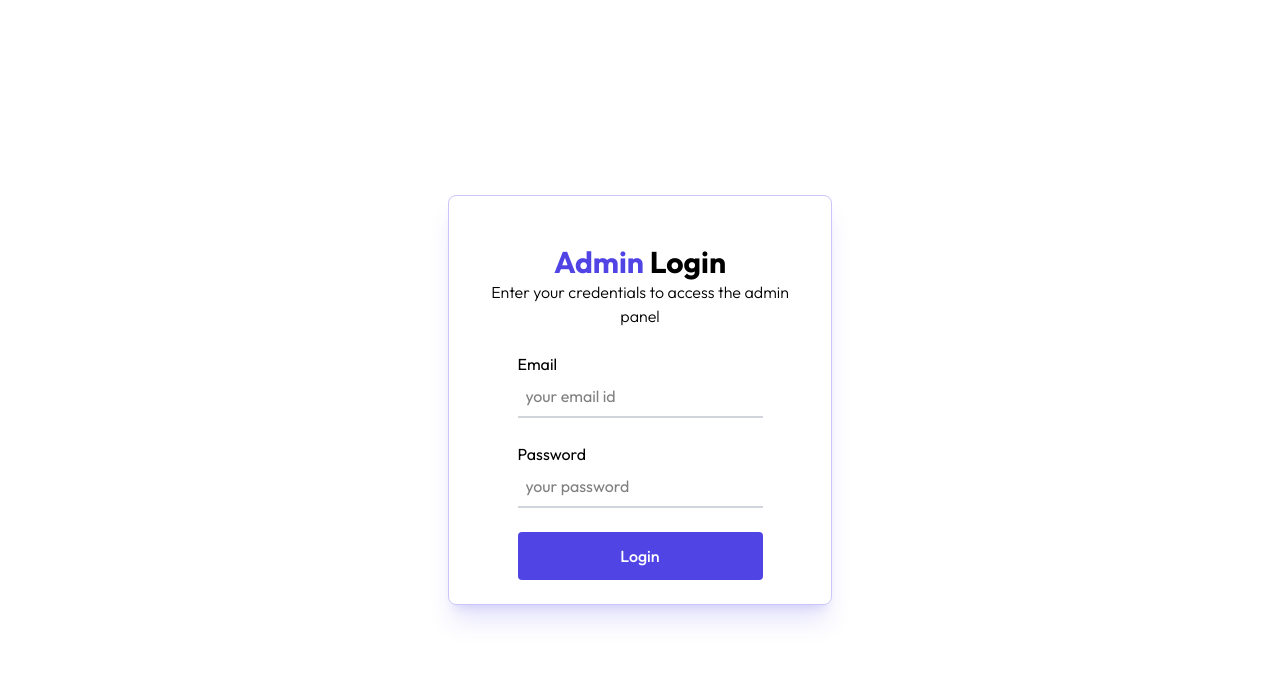
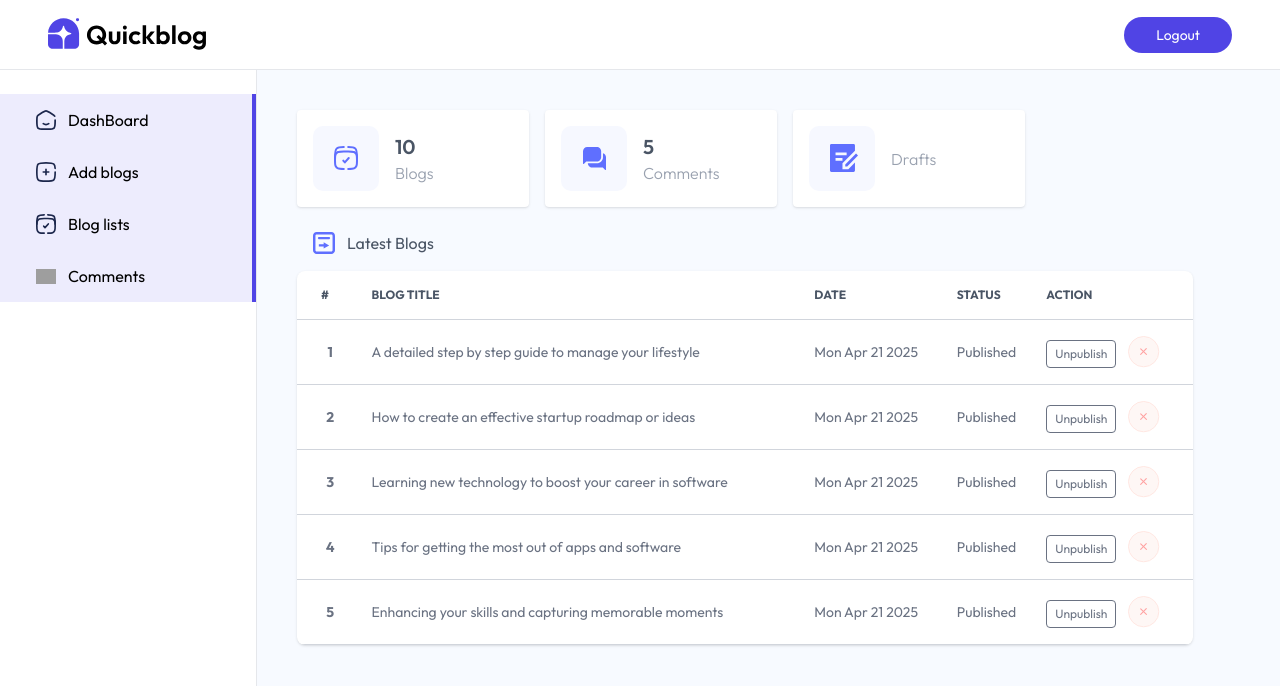
Before and after one commit to Holuwaphemmy01/Akinzo-Blog, a React (Vite) app in the folder client/: page /admin in a window 1280 px wide. Shown: the top 686 px of the page. Built offline with nearby package versions, Linux system fonts and the light colour scheme; grey boxes are pictures that could not be loaded.

Commit message:
Dashboard done

```diff
--- a/client/src/App.jsx
+++ b/client/src/App.jsx
@@ -15,7 +15,7 @@
       <Routes>
         <Route path='/' element={<Home />} />
         <Route path='/blog/:id' element={<Blog />} />
-        <Route path='/admin' element={false ?<Layout/> : <Login/>}>
+        <Route path='/admin' element={true ?<Layout/> : <Login/>}>
           <Route index element={<Dashboard/>}/>
           <Route path='addBlog' element={<AddBlog/>}/>
           <Route path='listBlog' element={<ListBlog/>}/>
--- /dev/null
+++ b/client/src/components/admin/BlogTableItem.jsx
@@ -0,0 +1,29 @@
+import React from 'react'
+import { assets } from '../../assets/assets';
+
+const BlogTableItem = ({blog, fetchBlog, index}) => {
+
+    const {title, createdAt} = blog;
+    const BlogDate = new Date(createdAt)
+
+  return (
+    <tr className='border-y border-gray-300'>
+        <th className='px-2 py-4'>{index}</th>
+        <td className='px-2 py-4'> {title} </td>
+        <td className='px-2 py-4 max-sm:hidden'> {BlogDate.toDateString()} </td>
+        <td className='px-2 py-4 max-sm:hidden' >
+            <p className='{`${blog.isPublished ? "text-green-600" : "text-orange-700" }`}'>
+              {blog.isPublished ? 'Published' : 'Unpublished'} </p>
+        </td>
+        <td className='px-2 py-4 flex text-xs gap-3'>
+            <button className='border px-2 py-0.5 mt-1 rounded cursor-pointer
+            '>{blog.isPublished ? 'Unpublish' : 'Publish'}</button>
+            <img src={assets.cross_icon} className='w-8 hover:scale-110 transition-all
+            cursor-pointer' alt="" />
+        </td>
+
+    </tr>
+  )
+}
+
+export default BlogTableItem
--- a/client/src/pages/admin/Dashboard.jsx
+++ b/client/src/pages/admin/Dashboard.jsx
@@ -1,8 +1,91 @@
-import React from 'react'
+import React, { useEffect, useState } from 'react'
+import { assets, comments_data, dashboard_data } from '../../assets/assets'
+import BlogTableItem from '../../components/admin/BlogTableItem'
 
 const Dashboard = () => {
+
+    const [dashboardData, setDashboardData] = useState({
+        blogs: 0,
+        comments: 0,
+        draft: 0,
+        recentBlogs: []
+    })
+
+    const fetchDashboard = async ()=> {
+        setDashboardData(dashboard_data)
+    }
+
+    useEffect(()=>{
+        fetchDashboard()
+    }, [])
+
   return (
-    <div>
+    <div className='flex-1 p-4 md:p-10 bg-blue-50/50'>
+
+        <div className='flex flex-wrap gap-4'>
+
+            <div className='flex items-center gap-4 bg-white p-4 min-w-58 rounded
+            shadow cursor-pointer hover:scale-105 transition-all'>
+                <img src={assets.dashboard_icon_1} alt="" />
+                <div className=''>
+                    <p className='text-xl font-semibold text-gray-600'>
+                    {dashboardData.blogs}</p>
+                    <p className='text-gray-400 font-light'>Blogs</p>
+                </div>
+            </div>
+
+            <div className='flex items-center gap-4 bg-white p-4 min-w-58 rounded
+            shadow cursor-pointer hover:scale-105 transition-all'>
+                <img src={assets.dashboard_icon_2} alt="" />
+                <div className=''>
+                    <p className='text-xl font-semibold text-gray-600'>
+                    {dashboardData.comments}</p>
+                    <p className='text-gray-400 font-light'>Comments</p>
+                </div>
+            </div>
+
+
+            <div className='flex items-center gap-4 bg-white p-4 min-w-58 rounded
+            shadow cursor-pointer hover:scale-105 transition-all'>
+                <img src={assets.dashboard_icon_3} alt="" />
+                <div className=''>
+                    <p className='text-xl font-semibold text-gray-600'>
+                    {dashboardData.draft}</p>
+                    <p className='text-gray-400 font-light'>Drafts</p>
+                </div>
+            </div>
+
+        </div>
+
+        <div>
+            <div className='flex items-center gap-3 m-4 mt-6 text-gray-600'>
+                <img src={assets.dashboard_icon_4} alt="" />
+                <p>Latest Blogs</p>
+            </div>
+
+            <div className='relative max-w-4xl overflow-x-auto shadow rounded-lg
+            scrollbar-hide bg-white'>
+                <table className='w-full text-sm text-gray-500'>
+                    <thead className='text-xs text-gray-600 text-left uppercase'>
+                        <tr>
+                            <th scope='col' className='px-2 py-4 xl:px-6'> # </th>
+                            <th scope='col' className='px-2 py-4 '> Blog Title </th>
+                            <th scope='col' className='px-2 py-4 max-sm:hidden'> Date </th>
+                            <th scope='col' className='px-2 py-4 max-sm:hidden'> Status </th>
+                            <th scope='col' className='px-2 py-4'> Action </th>
+
+                        </tr>
+                    </thead>
+                    <tbody>
+                        {dashboardData.recentBlogs.map((blog, index)=>{
+                            return <BlogTableItem key={blog._id} blog={blog}
+                            fetchBlog={fetchDashboard} index={index+1}/>
+                        })}
+                    </tbody>
+                </table>
+
+            </div>
+        </div>
 
     </div>
   )
```
